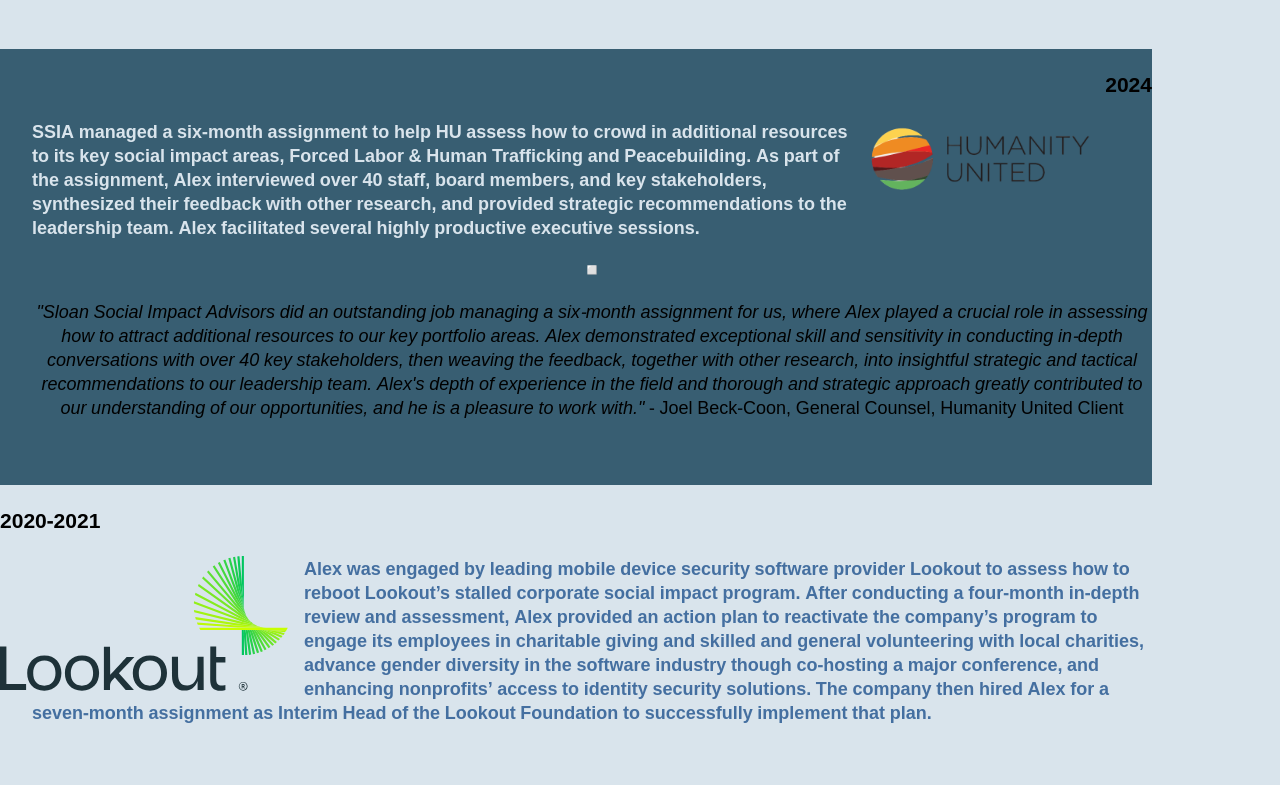
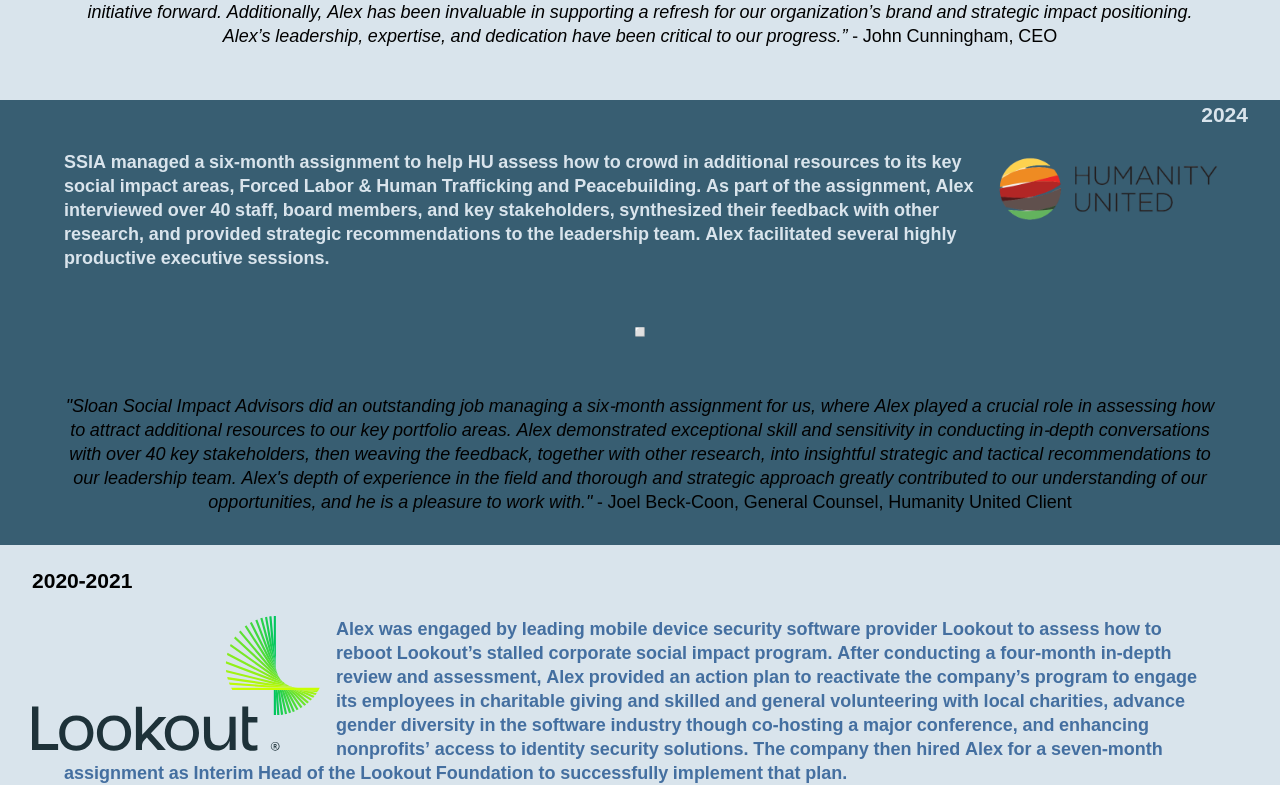
Before and after one commit to Treyceratops/sloan-social-impact-advisors, a React (Create React App) app: page /client-work in a window 1280 px wide. Shown: the part 1040-1825 px from the top of the page. Built offline with nearby package versions, Linux system fonts and the light colour scheme; a web font is replaced by a local one.

Commit message:
update from alex meeting 11/13, client-work page css

```diff
--- a/src/App.css
+++ b/src/App.css
@@ -205,18 +205,40 @@
 }
 .clients {
   padding-top: 3rem;
-  display: flex;
-  flex-wrap: wrap;
-  /* justify-content: center; */
-  align-content: space-between;
-  /* gap: 2rem; */
   background-color: #D9E4EC;
 }
-/* .clients h3{
-  text-align: left;
+/* .clients h3:nth-child(odd) {
+  padding-left: 2rem;
+  color: black;
+}
+
+.clients img:nth-child(odd) {
+  float: left;
+  padding: 0 1rem 0 2rem;
+}
+
+.clients h3:nth-child(even) {
+  padding-right: 2rem;
+  color: #D9E4EC;
+}
+
+.clients img:nth-child(even) {
+  float: right;
+  padding: 0 2rem 0 1rem;
 } */
+.client-even h3,
+.client-even h3,
+.client-even img,
+.client-even img{
+  padding-left: 2rem;
+}
+.client-odd h3,
+.client-odd img {
+  padding-right: 2rem;
+  color: #D9E4EC;
+}
 .clients p {
-  padding-left: 2rem;
+  padding: 0 4rem 2rem 4rem;
 }
 .description {
   color: #446FA0;
@@ -229,21 +251,14 @@
 .quote {
   padding-bottom: 3rem;
 }
-.client {
-  width: 90%;
-}
-/* .client:not(:last-child) {
-  border-bottom: 1px solid black;
-} */
-.date {
+.date-odd {
   text-align: right;
 }
-.date0, .date2 {
+.date-even {
   text-align: left;
 }
 .clients img {
   width: 18rem;
-  /* float: left; */
   padding-right: 1rem;
 }
 .aids-logo, .lookout-logo {
--- a/src/components/ClientWork.js
+++ b/src/components/ClientWork.js
@@ -36,8 +36,8 @@
 					<h1>「Partnering with You to Create Positive Change」</h1>
 				</div>
 				<div className='clients'>
-					<div className='client'>
-						<h3 className='date0'>Recent Client Work</h3>
+					<div className='client client-even'>
+						<h3 className='date-even'>Recent Client Work</h3>
 						<a href='https://www.aidsmemorial.org/'>
 							<img
 								className='aids-logo'
@@ -74,8 +74,8 @@
 							- John Cunningham, CEO
 						</p>
 					</div>
-					<div className='client humanity-section'>
-						<h3 className='date'>2024</h3>
+					<div className='client client-odd humanity-section'>
+						<h3 className='date-odd'>2024</h3>
 						<a className='humanity-logo' href='https://humanityunited.org/'>
 							<img src={Humanity} alt='humanity-united-logo' />
 						</a>
@@ -106,8 +106,8 @@
 							- Joel Beck-Coon, General Counsel, Humanity United Client
 						</p>
 					</div>
-					<div className='client'>
-						<h3 className='date2'>2020-2021</h3>
+					<div className='client client-even'>
+						<h3 className='date-even'>2020-2021</h3>
 						<a href='https://www.lookout.com/'>
 							<img
 								className='lookout-logo'
```
